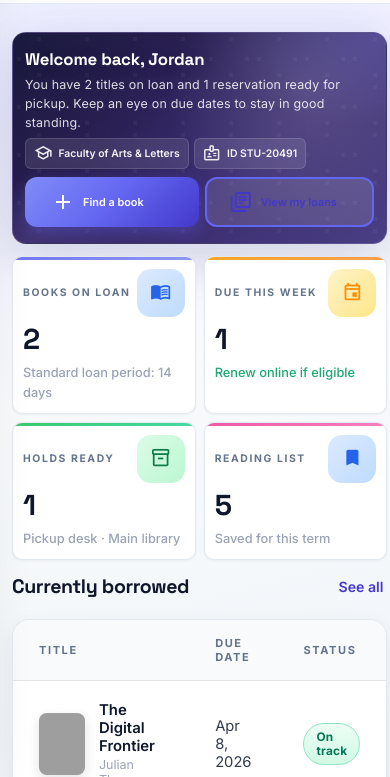
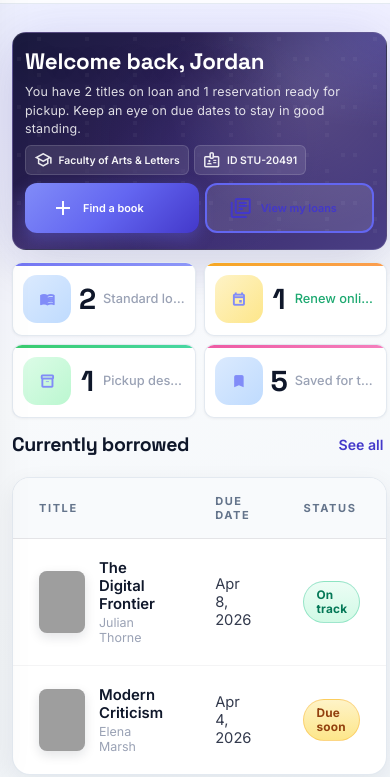
Before and after one commit to RajHarsh03/Library-Management-System, a plain HTML site: page public/pages/student/dashboard.html in a window 390 px wide. Shown: the part 67-844 px from the top of the page. Drawn offline with Linux system fonts and the light colour scheme; grey boxes are pictures that could not be loaded.

Commit message:
feat: update font sizes for student welcome section and stats grid for improved readability

```diff
--- a/public/styles/mobile-nav.css
+++ b/public/styles/mobile-nav.css
@@ -96,7 +96,7 @@
     }
 
     .student-welcome h2 {
-        font-size: 1.25rem;
+        font-size: 1.5rem;
         margin-bottom: 8px;
         line-height: 1.25;
         letter-spacing: -0.01em;
@@ -234,7 +234,7 @@
     }
 
     .student-welcome h2 {
-        font-size: 1.05rem;
+        font-size: 1.4rem;
         margin-bottom: 7px;
         font-weight: 700;
         line-height: 1.2;
@@ -286,33 +286,76 @@
     }
 
     .stats-grid {
-        gap: 8px;
-        margin-bottom: 14px;
-        grid-template-columns: 1fr 1fr;
+        gap: 6px;
+        margin-bottom: 12px;
+        grid-template-columns: repeat(4, 1fr);
     }
 
     .stat-card {
-        padding: 10px;
+        padding: 8px 6px;
         border-radius: 10px;
+        display: flex;
+        flex-direction: row;
+        align-items: center;
+        justify-content: center;
+        gap: 6px;
+        background: linear-gradient(135deg, rgba(36, 59, 85, 0.6) 0%, rgba(50, 78, 106, 0.4) 100%);
+        border: 1px solid rgba(99, 102, 241, 0.2);
+        box-shadow: 0 2px 8px rgba(0, 0, 0, 0.15);
     }
 
     .stat-card-header {
-        margin-bottom: 4px;
+        margin-bottom: 0;
+        width: auto;
+        display: flex;
+        justify-content: center;
+        align-items: center;
+        margin-top: 0;
+        flex-shrink: 0;
+        color: #818cf8;
     }
 
     .stat-card-label {
-        font-size: 0.65rem;
+        font-size: 0.55rem;
         text-transform: uppercase;
-        letter-spacing: 0.5px;
+        letter-spacing: 0.2px;
+        display: none;
+    }
+
+    .stat-card-icon {
+        width: 28px;
+        height: 28px;
+        display: flex;
+        align-items: center;
+        justify-content: center;
+        flex-shrink: 0;
+    }
+
+    .stat-card-icon .material-icons-outlined {
+        font-size: 0.95rem;
+        color: #818cf8;
+        font-weight: 600;
     }
 
     .stat-card-value {
-        font-size: 1.4rem;
-        margin: 4px 0;
+        font-size: 1.1rem;
+        margin: 0;
+        font-weight: 700;
+        flex-shrink: 0;
+        min-width: 20px;
+        text-align: center;
+        color: #e0e7ff;
     }
 
     .stat-card-change {
-        font-size: 0.65rem;
-        line-height: 1.2;
+        font-size: 0.52rem;
+        line-height: 1.1;
+        margin: 0;
+        white-space: nowrap;
+        flex-shrink: 1;
+        min-width: 0;
+        color: #b4bef7;
+        text-overflow: ellipsis;
+        overflow: hidden;
     }
 }
--- a/public/styles/student/student.css
+++ b/public/styles/student/student.css
@@ -286,7 +286,7 @@
 
 .student-welcome h2 {
     font-family: var(--font-display);
-    font-size: clamp(1.45rem, 2.5vw, 1.85rem);
+    font-size: clamp(1.6rem, 2.8vw, 2.1rem);
     font-weight: 700;
     margin-bottom: 12px;
     position: relative;
```
